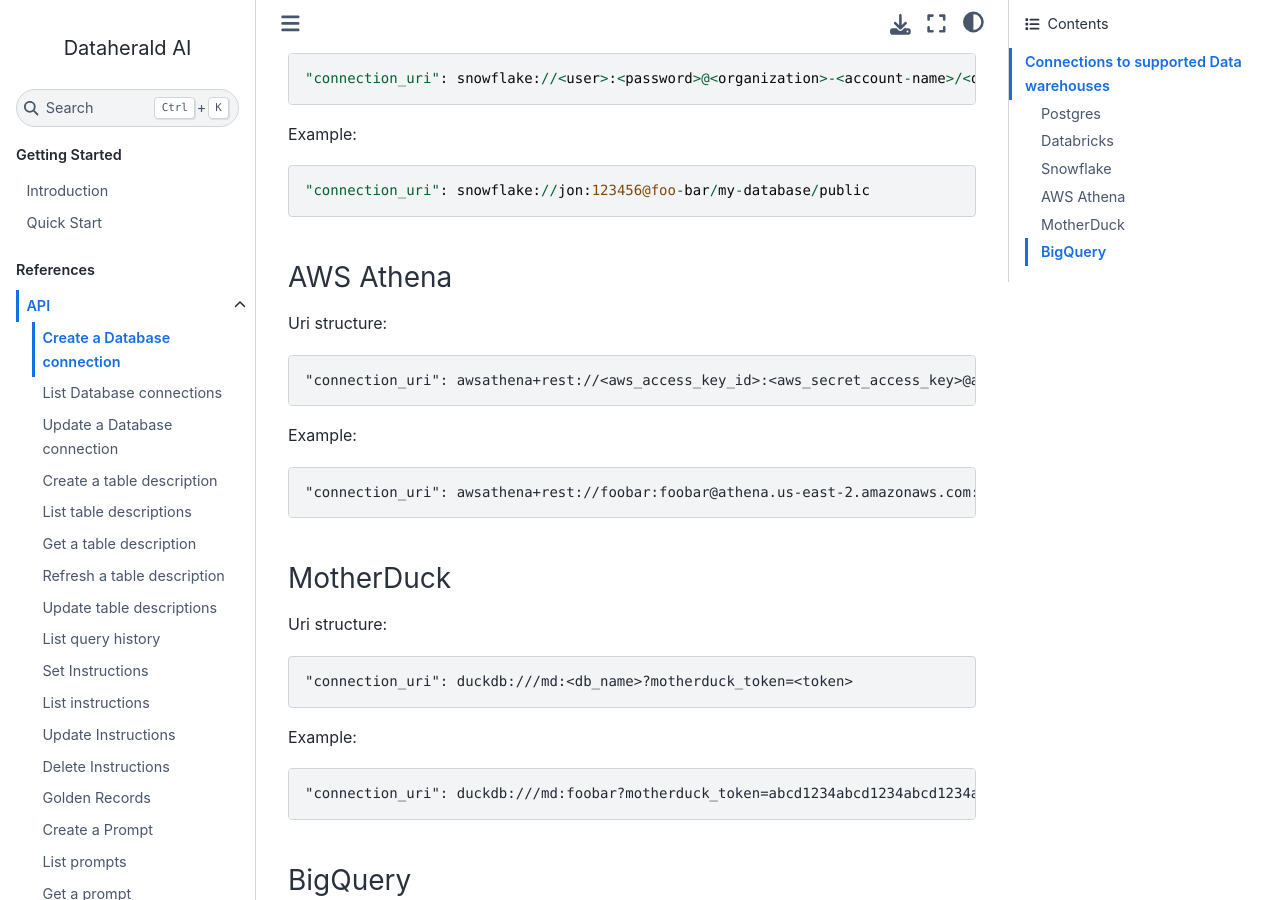
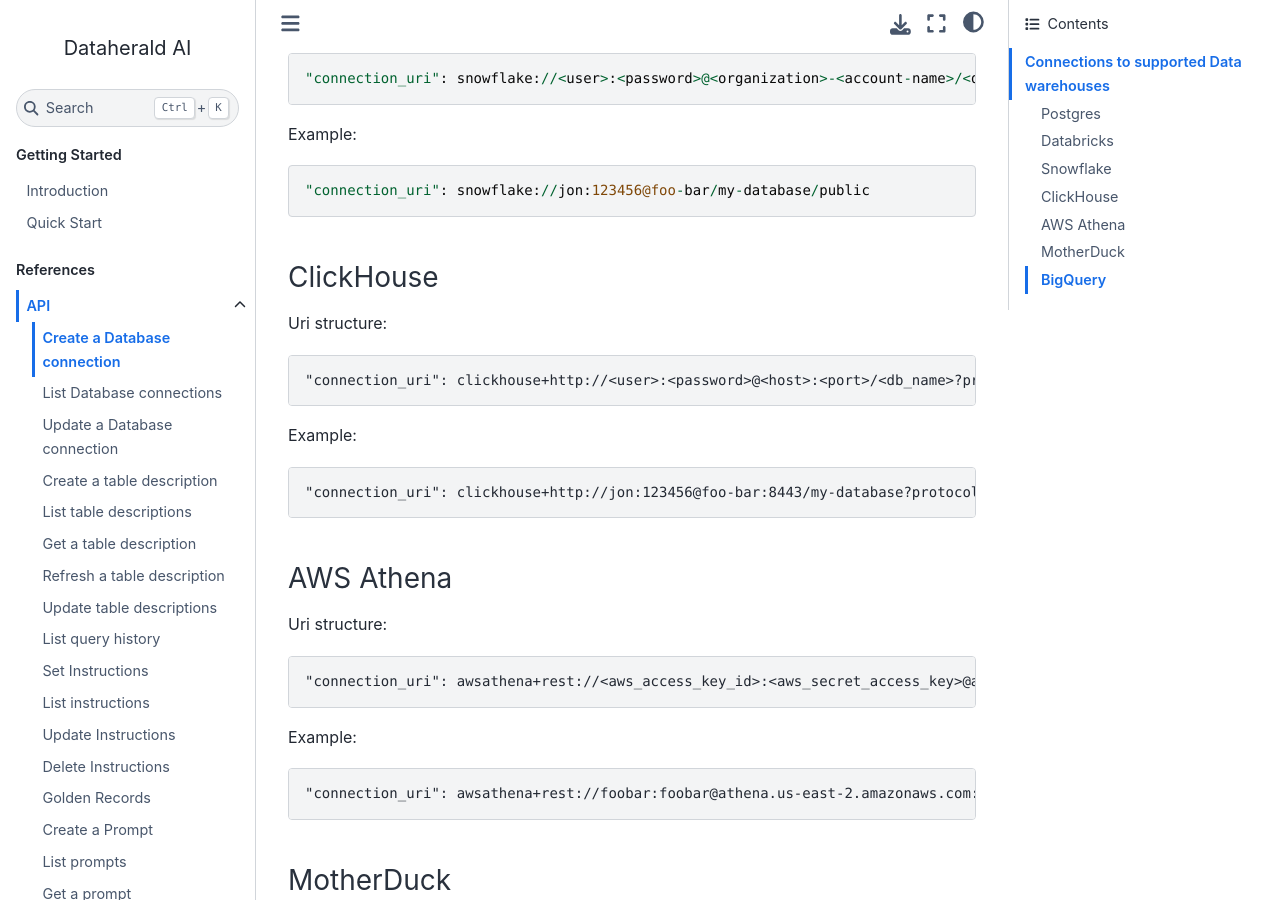
Before and after one commit to Dataherald/dataherald, a Sphinx documentation site: the page built from docs/api.create_database_connection.rst, in a window 1280 px wide and 900 px high, scrolled down 4901 px. Built offline with Sphinx 7.4.7 and the Sphinx Book theme 1.1.4, drawn with Linux system fonts in a browser that asks for light colours.

Commit message:
DH-5413/add clickhouse support

```diff
--- a/docs/api.create_database_connection.rst
+++ b/docs/api.create_database_connection.rst
@@ -219,6 +219,17 @@
 
 "connection_uri": snowflake://jon:123456@foo-bar/my-database/public
 
+ClickHouse
+^^^^^^^^^^^^
+
+Uri structure::
+
+"connection_uri": clickhouse+http://<user>:<password>@<host>:<port>/<db_name>?protocol=https
+
+Example::
+
+"connection_uri": clickhouse+http://jon:123456@foo-bar:8443/my-database?protocol=https
+
 AWS Athena
 ^^^^^^^^^^^^
 
--- a/docs/api.refresh_table_description.rst
+++ b/docs/api.refresh_table_description.rst
@@ -1,7 +1,7 @@
 .. api.scan_database:
 
 Refresh a table description
-=======================
+==============================
 
 This endpoint establishes a database connection, retrieves the table names, and merges these records with the existing
 table-descriptions. It updates the status accordingly: if the table no longer exists, it changes the status to
--- a/requirements.txt
+++ b/requirements.txt
@@ -40,3 +40,4 @@
 duckdb-engine==0.9.1
 duckdb==0.9.1
 PyMySQL==1.1.0
+clickhouse-sqlalchemy==0.2.2
```
Also changed, not shown: README.md (+1 -1 lines), 1 other file.
